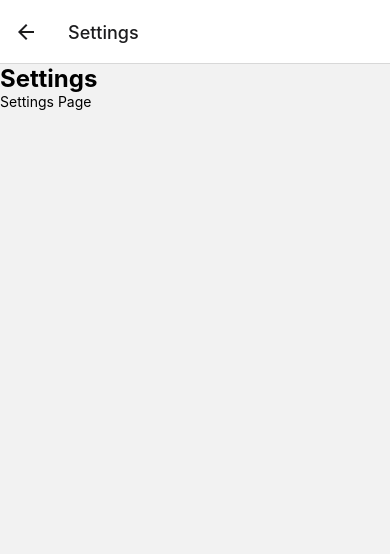
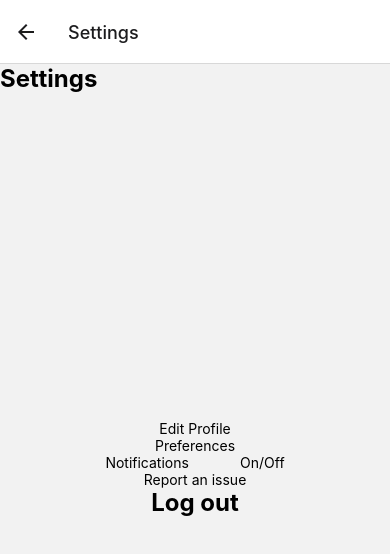
Before and after one commit to dvdgamer/pal-pals, a React Native app in the folder pal-pals/: screen /Settings in a window 390 px wide. Shown: the top 554 px of the page. Built offline with nearby package versions, Linux system fonts and the light colour scheme.

Commit message:
Added options in Settings page

```diff
--- a/pal-pals/app/home.tsx
+++ b/pal-pals/app/home.tsx
@@ -16,7 +16,7 @@ const Home = () => {
         headerShadowVisible: false,
         headerTitle: 'Home',
         headerRight: () => (
-          <ScreenHeaderBtn title="Right Button" onClick={() => console.log('Button clicked')} />
+          <ScreenHeaderBtn title="Right Button" onClick={() => console.log('Button clicked')} iconUrl={undefined} dimension={undefined} />
         ),
         headerLeft: () => (
           <ScreenHeaderBtn title="Left Button" onClick={() => console.log('Button clicked')} />
--- a/pal-pals/app/index.tsx
+++ b/pal-pals/app/index.tsx
@@ -1,13 +1,7 @@
-import {
-  Text,
-  View,
-  StyleSheet,
-  TouchableOpacity,
-} from "react-native";
+import { Text, View, StyleSheet, TouchableOpacity } from "react-native";
 import { StatusBar } from "expo-status-bar";
 import { useNavigation } from "@react-navigation/native";
 // import Settings from "./screens/settings";
-
 
 export default function HomeScreen() {
   const navigation = useNavigation();
@@ -20,10 +14,19 @@ export default function HomeScreen() {
         style={styles.floatingButton}
         onPress={() => navigation.navigate("Add a friend")}
       >
-        <Text style={{ fontWeight: "bold", fontSize: 35, color: "white" }}>
+       <Text
+          style={{
+            // fontWeight: "bold",
+            fontSize: 30,
+            color: "white",
+          }}
+        >
           +
         </Text>
       </TouchableOpacity>
+      <View>
+
+      </View>
     </View>
   );
 }
--- a/pal-pals/app/screens/friendsList.tsx
+++ b/pal-pals/app/screens/friendsList.tsx
@@ -15,14 +15,14 @@ export default function FriendList() {
   ];
 
   const renderFriend = ({ item }: { item: Friend }) => (
-    <View className='container'>
-      <Text className='px-4 mx-4'>{item.name}</Text>
+    <View>
+      <Text>{item.name}</Text>
     </View>
   );
 
   return (
-    <View>
-      <Text>Friend List</Text>
+    <View style={{ flex: 1, justifyContent: 'center', alignItems: 'center' }}>
+      <Text className='pt-5 mt-5'>Friend List</Text>
       <FlatList
         data={friends}
         renderItem={renderFriend}
--- a/pal-pals/app/screens/settings.tsx
+++ b/pal-pals/app/screens/settings.tsx
@@ -2,10 +2,18 @@ import { View, Text } from 'react-native';
 
 export default function Settings() {
   return (
-    <View>
+    <View style={{ flex: 1}}>
+      <View>
       <Text style={{fontSize: 24, fontWeight: 'bold'}}>Settings</Text>
-      {/* Add your settings components here */}
-      <Text>Settings Page</Text>
+      </View>
+      <View style={{ flex: 1, justifyContent: 'center', alignItems: 'center' }}>
+
+        <Text>Edit Profile</Text>
+        <Text>Preferences</Text>
+        <Text>Notifications             On/Off</Text>
+        <Text>Report an issue</Text>
+        <Text style={{fontSize: 24, fontWeight: 'bold'}}>Log out</Text>
+      </View>
     </View>
   );
 }
```
